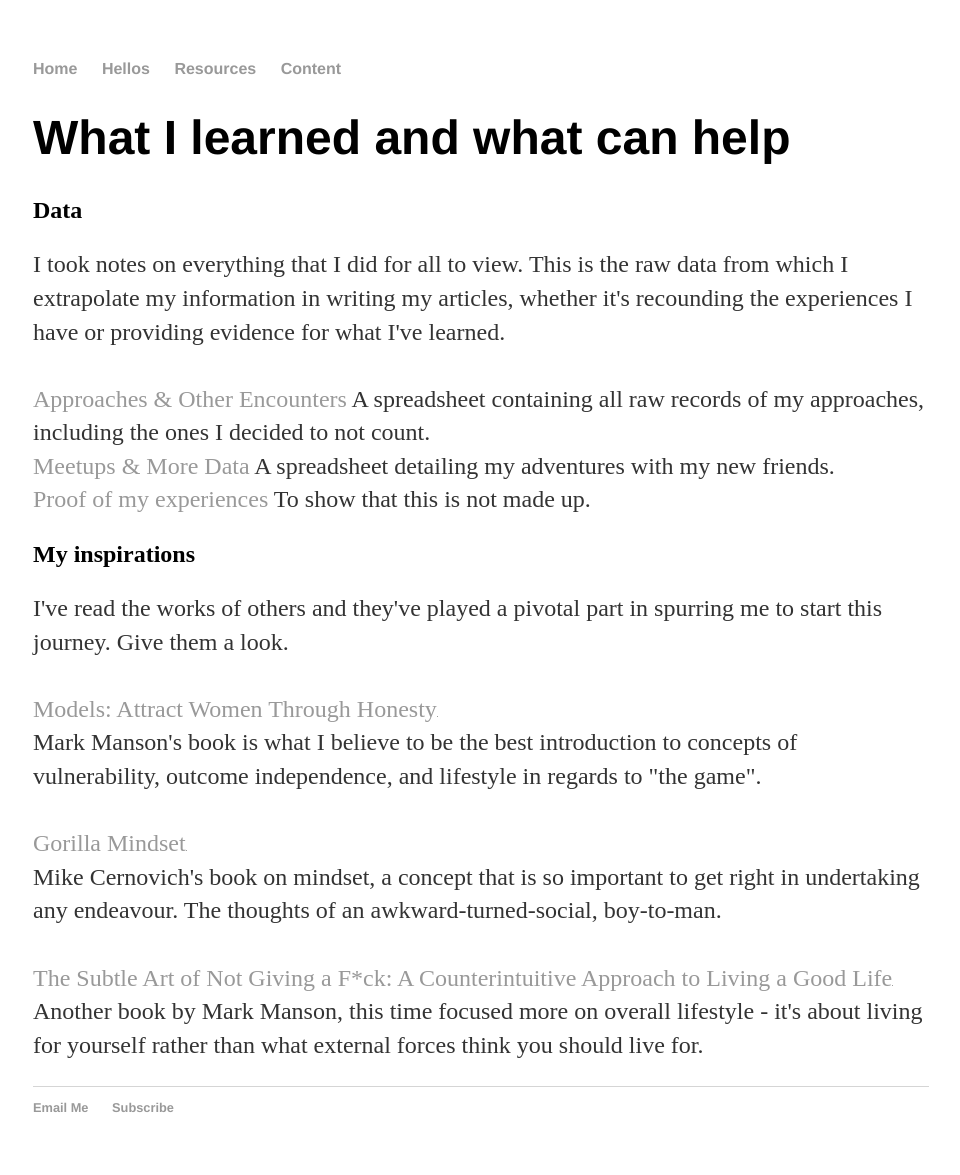
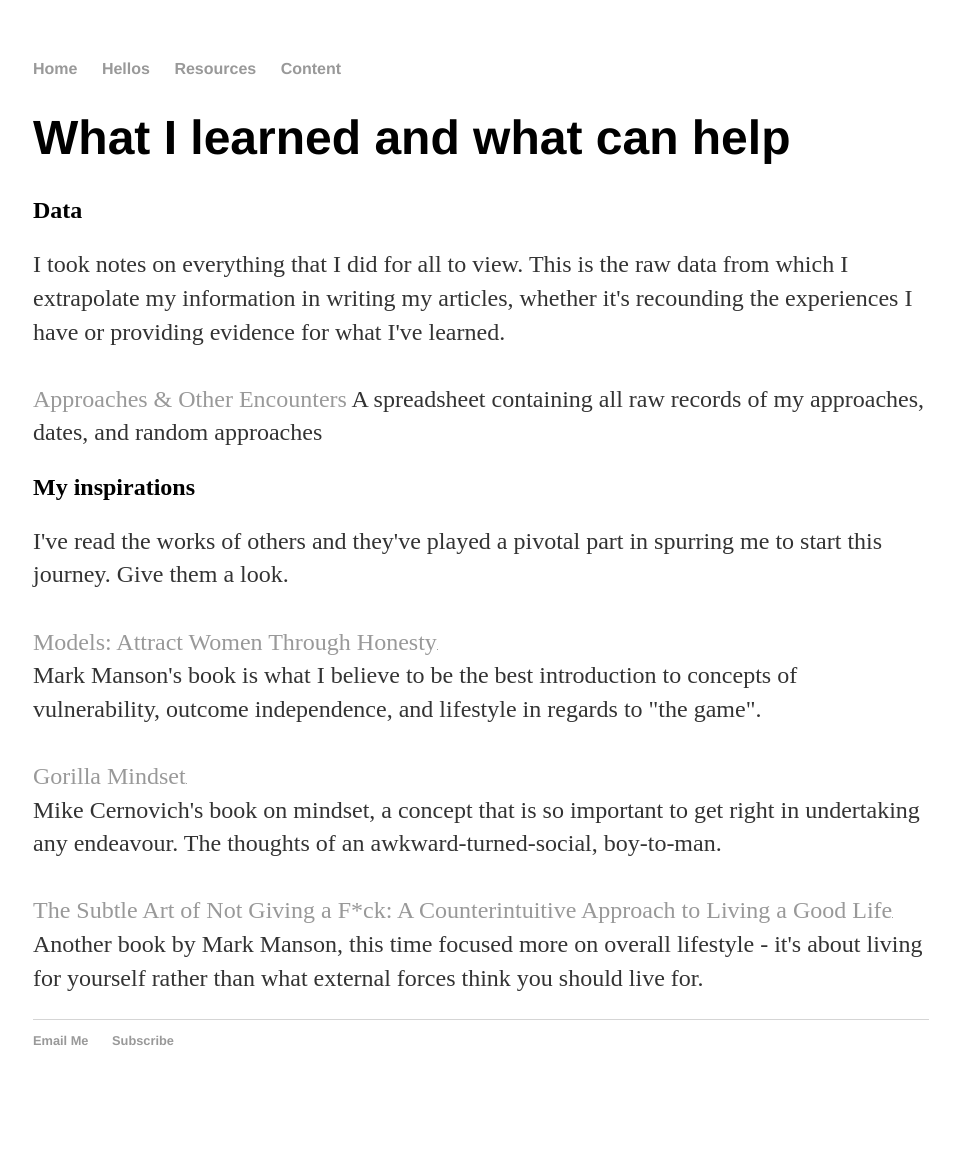
Before and after one commit to ahundredhellos/ahundredhellos.github.io, a Jekyll site: the page built from resources/index.html, in a window 1280 px wide. Shown: the whole page, without its empty margins (159-1119 px from the left). Built offline with Jekyll 4.4.1, drawn with Linux system fonts in a browser that asks for light colours; after the commit the page ends 1108 px from its top, so only the background shows below that; grey boxes are pictures that could not be loaded.

Commit message:
Update index.html

```diff
--- a/resources/index.html
+++ b/resources/index.html
@@ -10,11 +10,7 @@
   I took notes on everything that I did for all to view. This is the raw data from which I extrapolate my information in writing my articles, whether it's recounding the experiences I have or providing evidence for what I've learned.
 <br>
 <br>
-  <a href="https://docs.google.com/spreadsheets/d/1WKcBGFrnWoHtfMNXkR7tvfUy_ejzsPOg-gY5sc5d11U/edit?usp=sharing ">Approaches & Other Encounters</a> A spreadsheet containing all raw records of my approaches, including the ones I decided to not count.
-  <br>
-   <a href="https://drive.google.com/open?id=1zqVyzV04NyUf2pporAiUHy0ZcEARwkJIHcr5-ByNWtA ">Meetups & More Data</a> A spreadsheet detailing my adventures with my new friends.
-  <br>
-  <a href="https://drive.google.com/drive/folders/0B09g37NPOqvLR0tZYkNMOVV6aTA?usp=sharing">Proof of my experiences</a> To show that this is not made up.
+  <a href="https://docs.google.com/spreadsheets/d/1WKcBGFrnWoHtfMNXkR7tvfUy_ejzsPOg-gY5sc5d11U/edit?usp=sharing ">Approaches & Other Encounters</a> A spreadsheet containing all raw records of my approaches, dates, and random approaches
 </p>
 
 <h2>My inspirations</h2>
```
